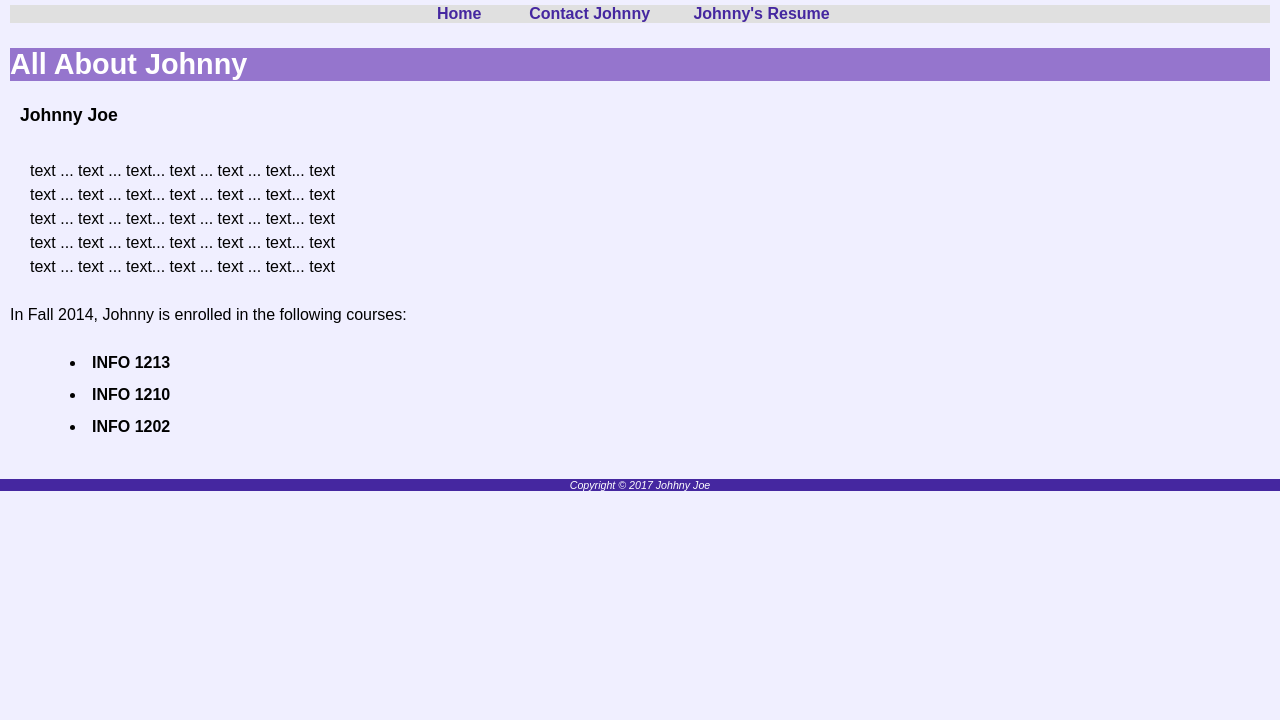
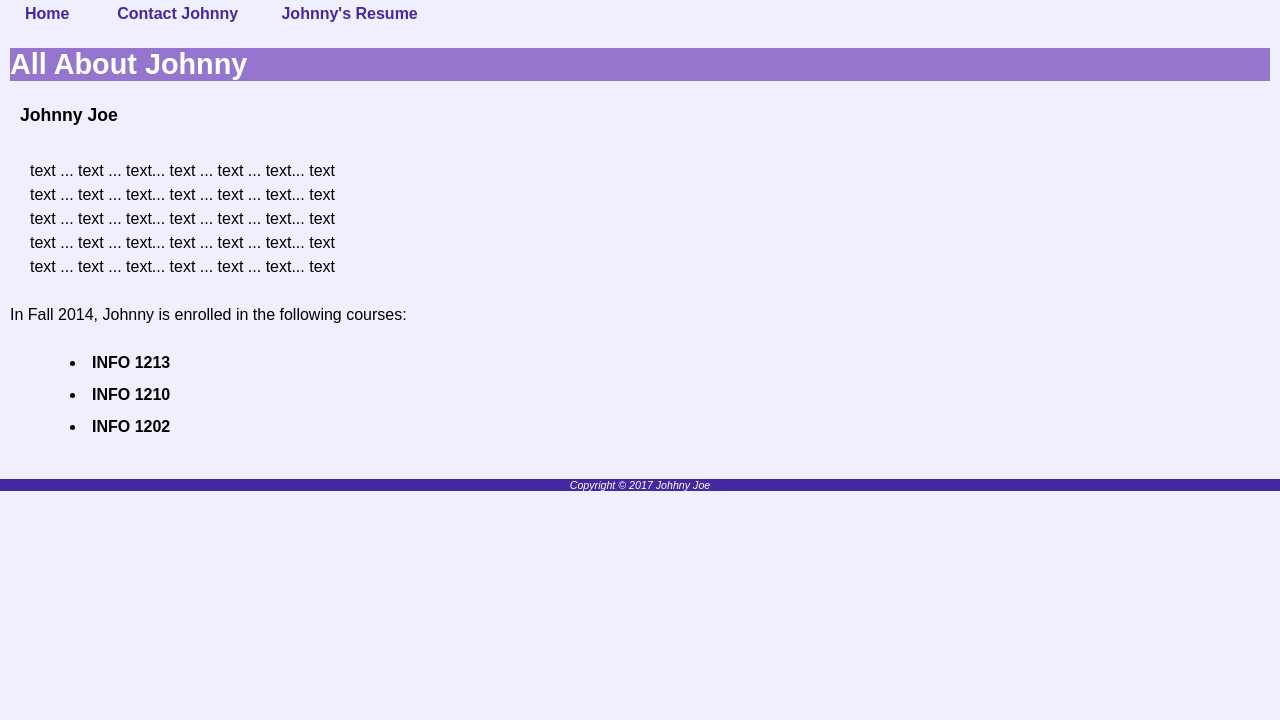
Before and after one commit to ThomasBurnside2024/2bJohnnyJoe, a plain HTML site: page index.html in a window 1280 px wide. Shown: the part 80-800 px from the top of the page. Drawn offline with Linux system fonts and the light colour scheme.

Commit message:
Add files via upload

```diff
--- a/style.css
+++ b/style.css
@@ -27,8 +27,8 @@ header h1 {
 
 nav {
     margin: 20px 10px;
-    text-align: center;
-    background-color: #E0E0E0;
+    text-align: left;
+
 }
 
 nav a {
```
